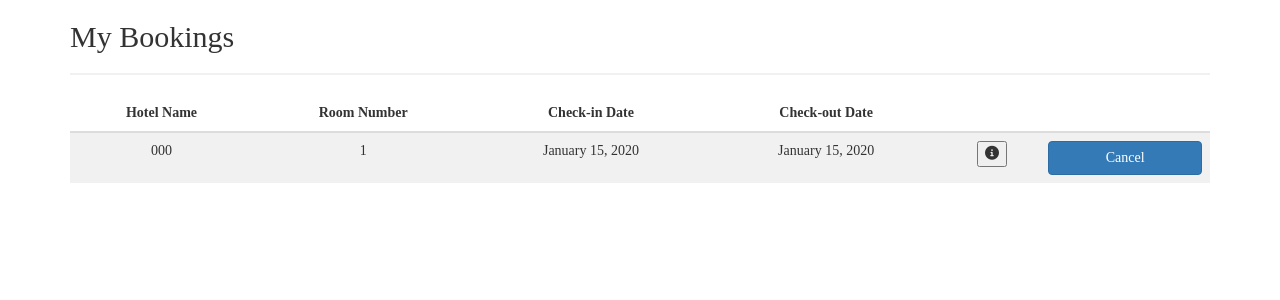
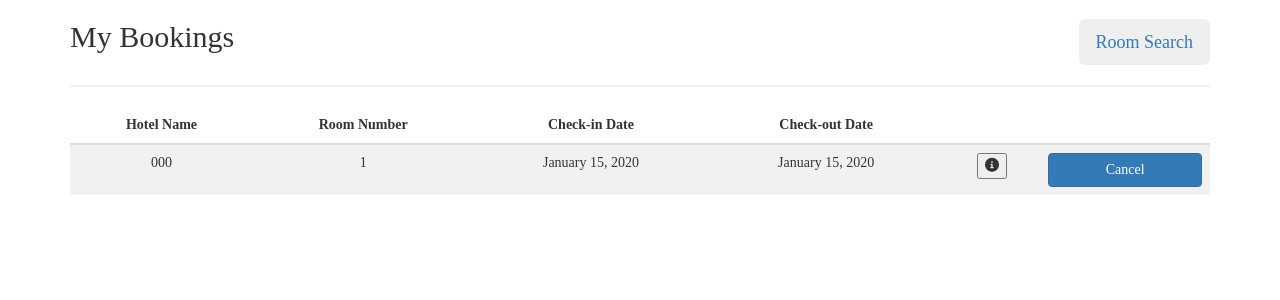
Before and after one commit to noelkhalaf/DataBase_1_Project_E_Hotel, a Flask app: page /myBookings in a window 1280 px wide. Shown: the top 300 px of the page. Run offline with Flask 2, Linux system fonts and the light colour scheme; the visitor is signed in with stand-in values (Sample User, id 1); tables that the repository leaves empty hold one stand-in row (values such as "Sample post"); some libraries are stand-ins or nearby versions.

Commit message:
added Room Search btn to myBookings

```diff
--- a/templates/myBookings.html
+++ b/templates/myBookings.html
@@ -2,7 +2,7 @@
 <html lang="en">
 
 <head>
-    <title>Sign Up</title>
+    <title>My Bookings</title>
 
     <!-- Font Awesome Icons -->
     <link rel="stylesheet" href="https://cdnjs.cloudflare.com/ajax/libs/font-awesome/6.0.0/css/all.min.css"
@@ -20,7 +20,14 @@
 
 <body>
     <div class="container">
-        <h2>My Bookings</h2>
+        <div class="row">
+            <div class="col-xs-8">
+                <h2>My Bookings</h2>
+            </div>
+            <div class="col-xs-4 text-right">
+                <button id="roomsearchbtn" class="btn btn-lg"><a href="{{ url_for('customerRoomSearch') }}">Room Search</a></button>
+            </div>
+        </div>
         <hr>
         <div id="myBookingModal" class="modal" tabindex="-1" role="dialog">
             <div class="modal-dialog" role="document">
```
